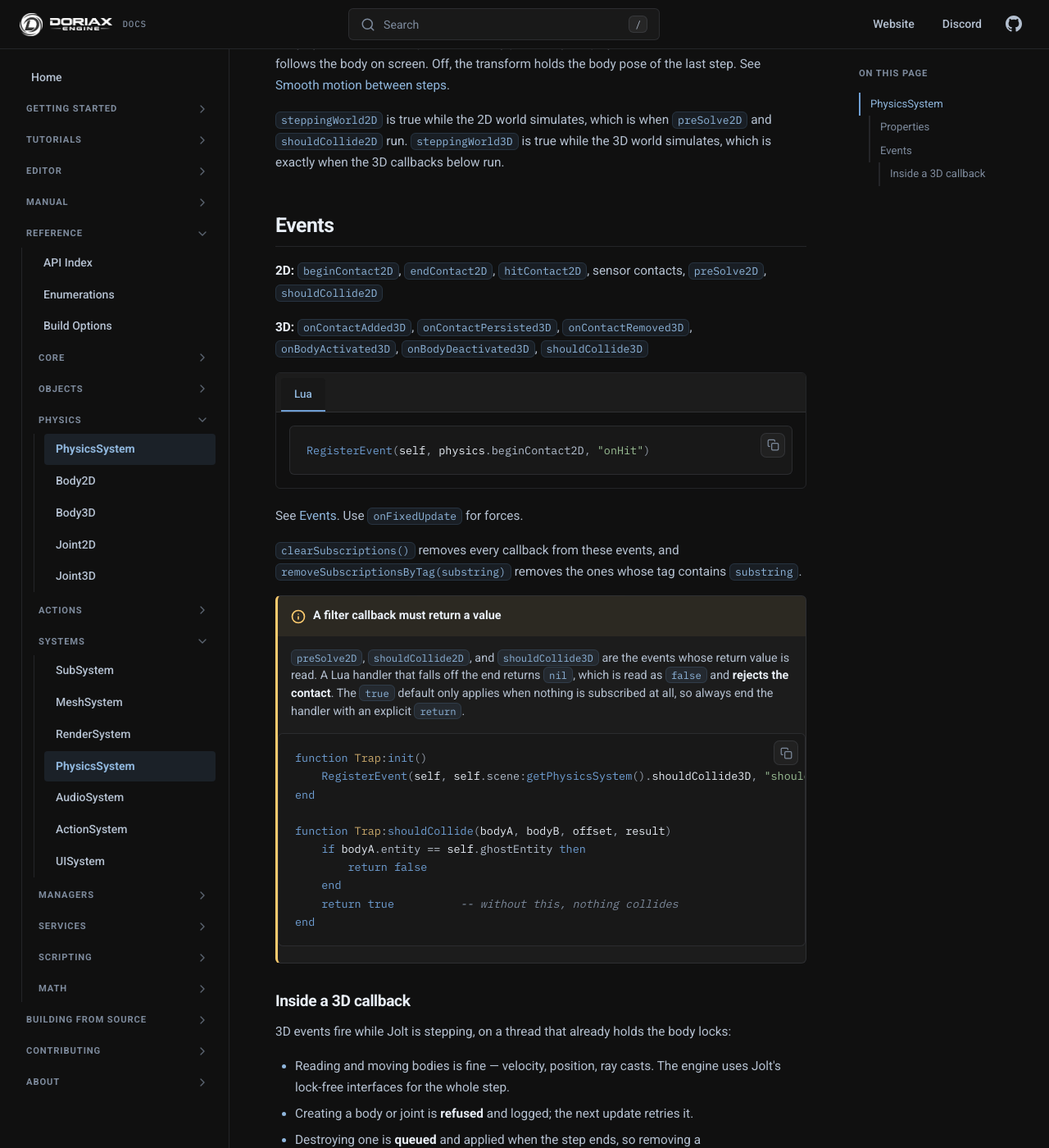
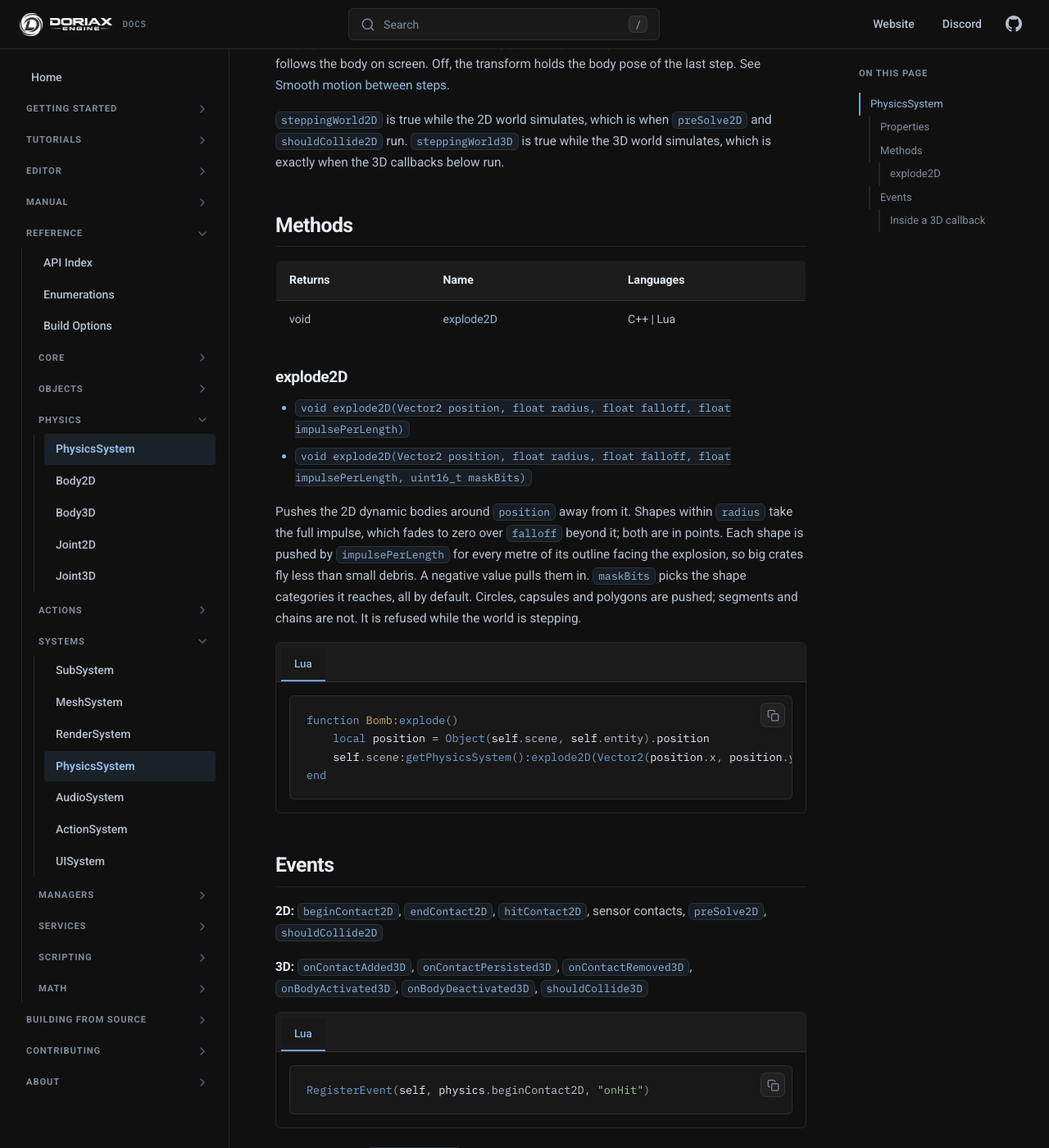
Before and after one commit to doriaxengine/doriax-docs, an MkDocs documentation site: the page built from docs/reference/classes/physicssystem.md, in a window 1280 px wide and 1400 px high, scrolled down 1192 px. Shown: the whole window at 82% size. Built offline with MkDocs 1.6.1, drawn with Linux system fonts in a browser that asks for light colours; comment, search, counter and statistics services are not loaded.

Commit message:
Documented PhysicsSystem::explode2D

````diff
--- a/docs/reference/classes/physicssystem.md
+++ b/docs/reference/classes/physicssystem.md
@@ -44,6 +44,33 @@ step. See [Smooth motion between steps](../../manual/physics.md#smooth-motion-be
 `steppingWorld2D` is true while the 2D world simulates, which is when `preSolve2D` and
 `shouldCollide2D` run. `steppingWorld3D` is true while the 3D world simulates, which is
 exactly when the 3D callbacks below run.
+
+## Methods
+
+| Returns | Name | Languages |
+| --- | --- | --- |
+| void | [explode2D](#explode2d) | C++ \| Lua |
+
+### explode2D
+
+* `void explode2D(Vector2 position, float radius, float falloff, float impulsePerLength)`
+* `void explode2D(Vector2 position, float radius, float falloff, float impulsePerLength, uint16_t maskBits)`
+
+Pushes the 2D dynamic bodies around `position` away from it. Shapes within `radius` take the
+full impulse, which fades to zero over `falloff` beyond it; both are in points. Each shape is
+pushed by `impulsePerLength` for every metre of its outline facing the explosion, so big
+crates fly less than small debris. A negative value pulls them in. `maskBits` picks the shape
+categories it reaches, all by default. Circles, capsules and polygons are pushed; segments and
+chains are not. It is refused while the world is stepping.
+
+=== "Lua"
+
+    ```lua
+    function Bomb:explode()
+        local position = Object(self.scene, self.entity).position
+        self.scene:getPhysicsSystem():explode2D(Vector2(position.x, position.y), 120, 80, 2)
+    end
+    ```
 
 ## Events
 
````
